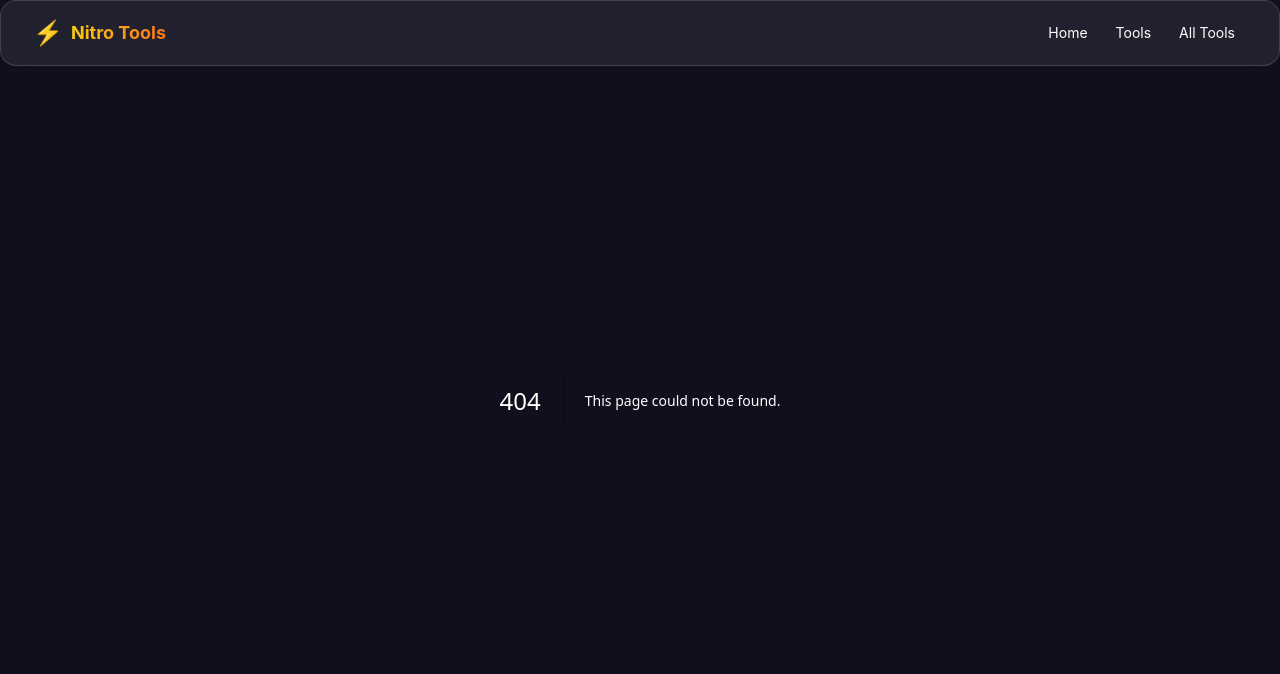
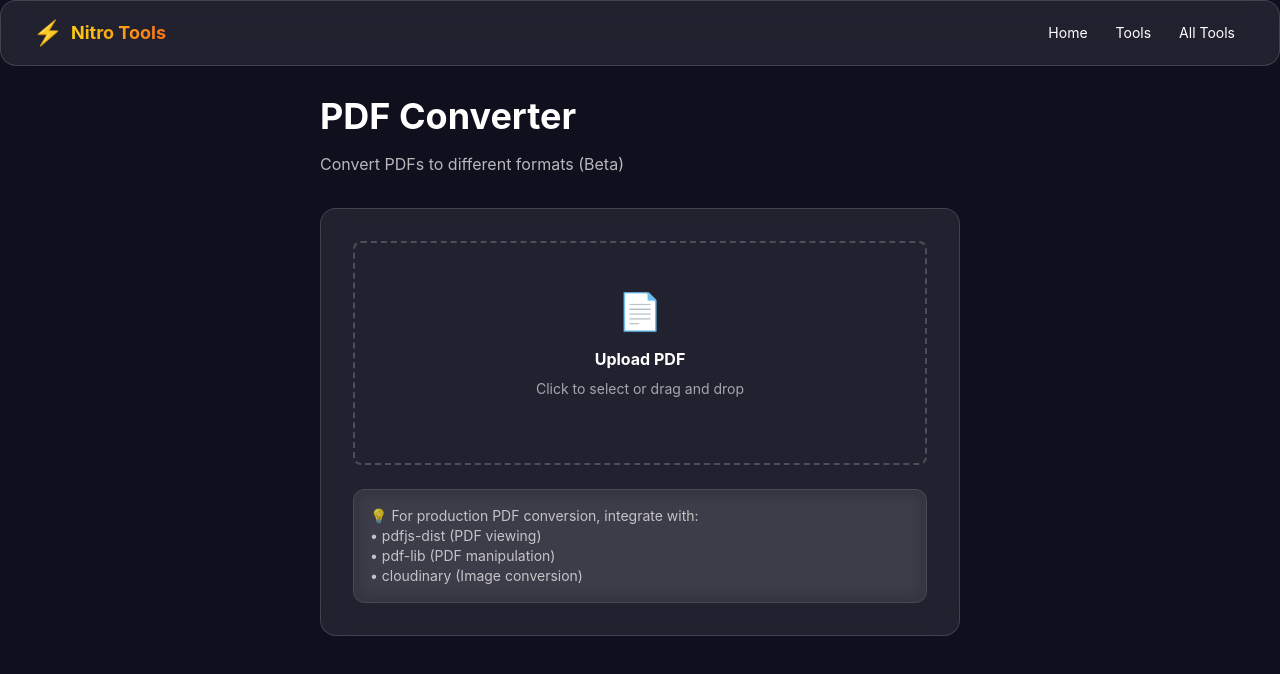
Before and after one commit to goalandpriority-ui/Nitro-Tools, a Next.js app: page /tools/pdf/converter in a window 1280 px wide. Before the commit this address had no page. Shown: the top 674 px of the page. Built offline with nearby package versions, Linux system fonts and the light colour scheme.

Commit message:
Implement PDF converter page with file upload
This component allows users to upload a PDF file and provides options to convert it to image or text formats, with appropriate messages for backend processing requirements.

```diff
--- /dev/null
+++ b/app/tools/pdf/converter/page.js
@@ -0,0 +1,89 @@
+'use client'
+
+import { useState } from 'react'
+
+export default function PdfConverterPage() {
+  const [file, setFile] = useState(null)
+  const [message, setMessage] = useState('')
+
+  const handleFileUpload = (e) => {
+    const uploadedFile = e.target.files[0]
+    if (uploadedFile) {
+      setFile(uploadedFile)
+      setMessage(`File selected: ${uploadedFile.name}`)
+    }
+  }
+
+  const downloadAsImage = () => {
+    if (!file) return
+    setMessage('PDF to Image conversion requires backend processing. Consider using online tools like CloudConvert or ILovePDF.')
+  }
+
+  const downloadAsText = () => {
+    if (!file) return
+    setMessage('PDF to Text extraction requires backend processing. Consider using online tools like CloudConvert or ILovePDF.')
+  }
+
+  return (
+    <div className="pt-24 pb-16 min-h-screen">
+      <div className="max-w-2xl mx-auto px-4">
+        <h1 className="text-4xl font-bold mb-4">PDF Converter</h1>
+        <p className="text-white/70 mb-8">Convert PDFs to different formats (Beta)</p>
+
+        <div className="glass-lg p-8 space-y-6">
+          <label className="block">
+            <div className="border-2 border-dashed border-white/20 rounded-lg p-12 text-center cursor-pointer hover:border-yellow-400 transition">
+              <div className="text-4xl mb-4">📄</div>
+              <h3 className="font-bold mb-2">Upload PDF</h3>
+              <p className="text-white/60 text-sm mb-4">Click to select or drag and drop</p>
+              <input
+                type="file"
+                accept=".pdf"
+                onChange={handleFileUpload}
+                className="hidden"
+              />
+            </div>
+          </label>
+
+          {file && (
+            <>
+              <div className="bg-dark-bg border border-white/10 rounded p-4">
+                <p className="text-white/80">Selected: {file.name}</p>
+              </div>
+
+              <div className="space-y-3">
+                <button
+                  onClick={downloadAsImage}
+                  className="w-full px-6 py-3 bg-yellow-400 text-white font-bold rounded-lg hover:shadow-lg transition-all"
+                >
+                  Convert to Image
+                </button>
+                <button
+                  onClick={downloadAsText}
+                  className="w-full px-6 py-3 bg-orange-500 text-white font-bold rounded-lg hover:shadow-lg transition-all"
+                >
+                  Convert to Text
+                </button>
+              </div>
+            </>
+          )}
+
+          {message && (
+            <div className="bg-white/10 border border-white/20 rounded p-4 text-white/80 text-sm">
+              {message}
+            </div>
+          )}
+
+          <div className="glass p-4">
+            <p className="text-sm text-white/70">
+              💡 For production PDF conversion, integrate with:
+              <br />• pdfjs-dist (PDF viewing)
+              <br />• pdf-lib (PDF manipulation)
+              <br />• cloudinary (Image conversion)
+            </p>
+          </div>
+        </div>
+      </div>
+    </div>
+  )
+            }
```
